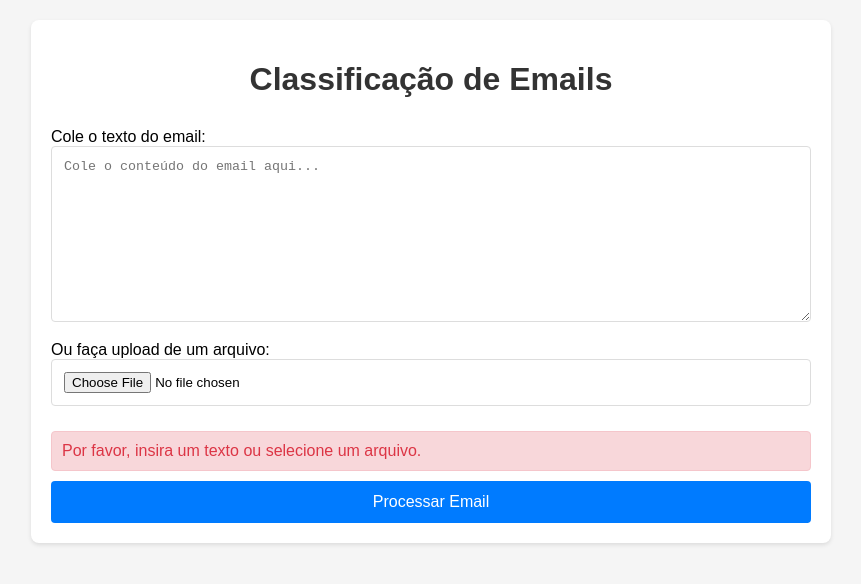
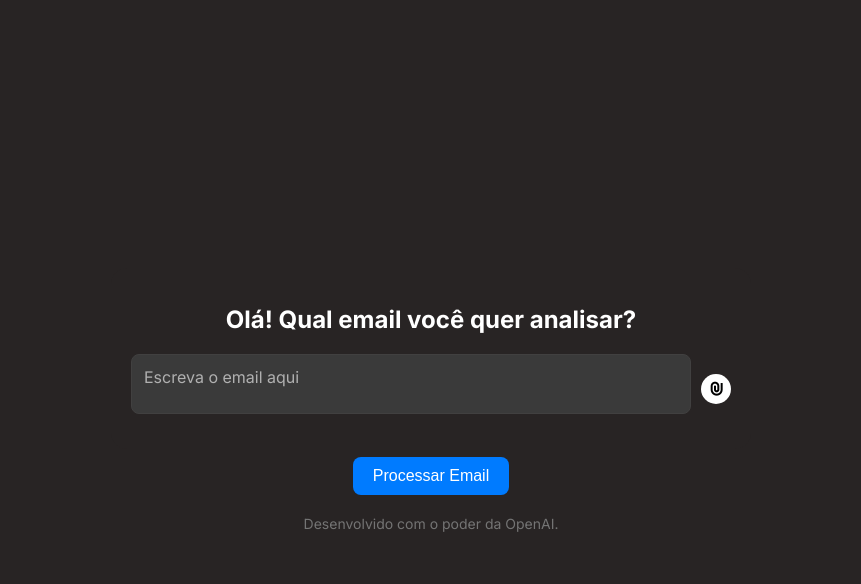
Before and after one commit to joaoadn/AutoU-Practical-Case-Project, a plain HTML site: page index.html in a window 1280 px wide. Both pictures are taken after a click on the button "Processar Email". Shown: the whole page, without its empty margins (209-1070 px from the left). Drawn offline with nearby package versions, Linux system fonts and the light colour scheme.

Commit message:
interface

```diff
--- a/index.html
+++ b/index.html
@@ -4,152 +4,179 @@
     <meta charset="UTF-8">
     <meta name="viewport" content="width=device-width, initial-scale=1.0">
     <title>Classificação de Emails</title>
+    <link href="https://cdn.jsdelivr.net/npm/remixicon@2.5.0/fonts/remixicon.css" rel="stylesheet">
+    <link href="https://fonts.googleapis.com/css2?family=Inter:wght@400;700&display=swap" rel="stylesheet">
     <style>
         body {
-            font-family: Arial, sans-serif;
+            font-family: 'Inter', 'Arial', sans-serif;
             margin: 0;
-            padding: 20px;
-            max-width: 800px;
-            margin: 0 auto;
-            background-color: #f5f5f5;
+            padding: 0;
+            background-color: #282424;
+            color: #ffffff;
+            display: flex;
+            flex-direction: column;
+            align-items: center;
+            justify-content: center;
+            height: 100vh;
         }
 
+
+
         .container {
-            background: white;
+            max-width: 600px;
+            width: 100%;
             padding: 20px;
-            border-radius: 8px;
-            box-shadow: 0 2px 4px rgba(0,0,0,0.1);
+            background: #282424;
+            border-radius: 16px;
+            text-align: center;
+            margin-bottom: 20px;
         }
 
         h1 {
-            color: #333;
-            text-align: center;
-            margin-bottom: 30px;
+            font-size: 24px;
+            margin-bottom: 20px;
+            color: #ffffff;
+            font-family: 'Inter', 'Arial', sans-serif; /* Aplica a fonte Inter aos títulos */
         }
 
-        textarea, input {
+        label {
+            display: block;
+            margin-bottom: 5px;
+            font-weight: bold;
+        }
+
+        .input-container {
+            display: flex;
+            align-items: center;
             width: 100%;
+            position: relative;
+        }
+
+        textarea {
+            flex: 1;
             padding: 12px;
             margin-bottom: 15px;
-            border: 1px solid #ddd;
-            border-radius: 4px;
+            border: 1px solid #414040;
+            border-radius: 8px;
             box-sizing: border-box;
+            font-size: 16px;
+            background-color: #3a3a3a;
+            color: #ffffff;
+            resize: none; /* Remove o redimensionamento manual */
+            overflow: hidden; /* Remove a barra de rolagem */
+            font-family: 'Inter', 'Arial', sans-serif; /* Aplica a fonte Inter ao textarea */
+            min-height: 48px; /* Altura inicial para 2 linhas */
         }
 
-        textarea:focus, input:focus {
-            outline: none;
-            border-color: #007bff;
+        textarea::placeholder {
+            font-family: 'Inter', 'Arial', sans-serif; /* Aplica a fonte Inter ao placeholder */
+            color: #b0b0b0;
+        }
+
+        .custom-file-upload {
+            margin-left: 10px;
+            width: 30px;
+            height: 30px;
+            background-color: #ffffff;
+            border-radius: 100%;
+            display: flex;
+            align-items: center;
+            justify-content: center;
+            cursor: pointer;
+            transition: background-color 0.3s ease;
+            position: relative;
+        }
+
+        .custom-file-upload:hover {
+            background-color: #868686;
+        }
+
+        .custom-file-upload i {
+            color: #000000;
+            font-size: 16px;
+        }
+
+        .custom-file-upload:hover::after {
+            content: 'Anexar arquivo (.pdf, .txt)';
+            position: absolute;
+            bottom: -30px;
+            left: 50%;
+            transform: translateX(-50%);
+            background-color: #282424;
+            color: #ffffff;
+            padding: 5px;
+            border-radius: 4px;
+            font-size: 12px;
+            white-space: nowrap;
+        }
+
+        input[type="file"] {
+            display: none; /* Esconde o input padrão */
         }
 
         button {
             background-color: #007bff;
             color: white;
-            padding: 12px 20px;
+            padding: 10px 20px;
             border: none;
-            border-radius: 4px;
+            border-radius: 8px;
             cursor: pointer;
-            width: 100%;
             font-size: 16px;
+            transition: background-color 0.3s ease;
+            margin-top: -12px;
         }
 
         button:hover {
             background-color: #0056b3;
         }
 
-        button:disabled {
-            background-color: #cccccc;
-            cursor: not-allowed;
+        .footer {
+            margin-top: 20px;
+            font-size: 14px;
+            color: #747474;
+            text-align: center;
         }
 
-        .result {
-            margin-top: 20px;
-            padding: 15px;
-            background: #f8f9fa;
-            border-radius: 4px;
-            border: 1px solid #ddd;
+        .footer img {
+            height: 20px;
+            vertical-align: middle;
+            margin-right: 5px;
         }
-
-        .error {
-            color: #dc3545;
-            padding: 10px;
-            margin: 10px 0;
-            border-radius: 4px;
-            background-color: #f8d7da;
-            border: 1px solid #f5c6cb;
-            display: none;
-        }
-
-        .loading {
-            display: none;
-            text-align: center;
-            margin: 20px 0;
-        }
-
-        .category-badge {
-            display: inline-block;
-            padding: 5px 10px;
-            border-radius: 15px;
-            font-size: 14px;
-            font-weight: bold;
-        }
-
-        .category-produtivo { background-color: #d4edda; color: #155724; }
-        .category-improdutivo { background-color: #f8d7da; color: #721c24; }
-        .category-urgente { background-color: #fff3cd; color: #856404; }
     </style>
 </head>
 <body>
     <div class="container">
-        <h1>Classificação de Emails</h1>
+        <h1>Olá! Qual email você quer analisar?</h1>
 
         <form id="emailForm">
-            <label for="emailText">Cole o texto do email:</label>
-            <textarea id="emailText" rows="10" placeholder="Cole o conteúdo do email aqui..."></textarea>
+            <div class="input-container">
+                <textarea id="emailText" rows="2" placeholder="Escreva o email aqui"></textarea>
+                <label for="fileUpload" class="custom-file-upload">
+                    <i class="ri-attachment-line"></i>
+                    <input type="file" id="fileUpload" accept=".txt,.pdf">
+                </label>
+            </div>
+        </form>
+    </div>
 
-            <label for="fileUpload">Ou faça upload de um arquivo:</label>
-            <input type="file" id="fileUpload" accept=".txt,.pdf">
+    <button type="button" onclick="processEmail()" id="processButton">Processar Email</button>
 
-            <div class="error" id="errorMessage"></div>
+    <div class="footer">
 
-            <button type="button" onclick="processEmail()" id="processButton">
-                Processar Email
-            </button>
-        </form>
-
-        <div class="loading" id="loading">
-            Processando... Por favor, aguarde.
-        </div>
-
-        <div class="result" id="resultSection" style="display: none;">
-            <h2>Resultado:</h2>
-            <p>
-                <strong>Categoria:</strong>
-                <span id="category" class="category-badge"></span>
-            </p>
-            <p>
-                <strong>Resposta Sugerida:</strong><br>
-                <span id="response"></span>
-            </p>
-        </div>
+        <span>Desenvolvido com o poder da OpenAI. </span>
     </div>
 
     <script>
         const processButton = document.getElementById('processButton');
-        const loadingDiv = document.getElementById('loading');
-        const errorDiv = document.getElementById('errorMessage');
-        const resultSection = document.getElementById('resultSection');
+        const emailText = document.getElementById('emailText');
+        const fileUpload = document.getElementById('fileUpload');
 
         function showError(message) {
-            errorDiv.textContent = message;
-            errorDiv.style.display = 'block';
-            setTimeout(() => {
-                errorDiv.style.display = 'none';
-            }, 5000);
+            alert(message);
         }
 
         function setLoading(isLoading) {
             processButton.disabled = isLoading;
-            loadingDiv.style.display = isLoading ? 'block' : 'none';
             processButton.textContent = isLoading ? 'Processando...' : 'Processar Email';
         }
 
@@ -164,19 +191,17 @@
 
         async function processEmail() {
             try {
-                const emailText = document.getElementById('emailText').value;
-                const file = document.getElementById('fileUpload').files[0];
+                const emailTextValue = emailText.value;
+                const file = fileUpload.files[0];
 
-                // Validação básica
-                if (!emailText && !file) {
+                if (!emailTextValue && !file) {
                     showError('Por favor, insira um texto ou selecione um arquivo.');
                     return;
                 }
 
                 setLoading(true);
-                errorDiv.style.display = 'none';
 
-                let content = emailText;
+                let content = emailTextValue;
                 if (file) {
                     content = await readFileContent(file);
                 }
@@ -207,31 +232,32 @@
                     throw new Error(result.error);
                 }
 
-                // Atualizar a interface
-                const categorySpan = document.getElementById('category');
-                categorySpan.textContent = result.category;
-                categorySpan.className = 'category-badge category-' + result.category.toLowerCase();
-
-                document.getElementById('response').textContent = result.response;
-                resultSection.style.display = 'block';
+                alert(`Categoria: ${result.category}\nResposta Sugerida: ${result.response}`);
             } catch (error) {
                 showError('Erro ao processar a requisição: ' + error.message);
             }
         }
 
-        // Limpar campos quando um novo arquivo é selecionado
-        document.getElementById('fileUpload').addEventListener('change', function(e) {
+        fileUpload.addEventListener('change', function(e) {
             if (e.target.files.length > 0) {
-                document.getElementById('emailText').value = '';
+                emailText.value = '';
             }
         });
 
-        // Limpar arquivo quando texto é inserido
-        document.getElementById('emailText').addEventListener('input', function(e) {
+        emailText.addEventListener('input', function(e) {
             if (e.target.value) {
-                document.getElementById('fileUpload').value = '';
+                fileUpload.value = '';
             }
+            adjustTextareaHeight(e.target);
         });
+
+        function adjustTextareaHeight(textarea) {
+            textarea.style.height = 'auto';
+            textarea.style.height = (textarea.scrollHeight) + 'px';
+        }
+
+        // Inicializa a altura do textarea
+        adjustTextareaHeight(emailText);
     </script>
 </body>
 </html>
--- a/style.css
+++ /dev/null
@@ -1,96 +0,0 @@
-body {
-    font-family: Arial, sans-serif;
-    margin: 0;
-    padding: 0;
-    background-color: #f5f5f5; /* Fundo suave */
-    display: flex;
-    justify-content: center;
-    align-items: center;
-    height: 100vh;
-    color: #333;
-}
-
-.container {
-    background: white;
-    padding: 20px;
-    border-radius: 8px;
-    box-shadow: 0 2px 4px rgba(0, 0, 0, 0.1);
-    width: 100%;
-    max-width: 800px;
-    box-sizing: border-box;
-}
-
-h1 {
-    text-align: center;
-    margin-bottom: 20px;
-}
-
-textarea, input {
-    width: 100%;
-    padding: 12px;
-    margin-bottom: 15px;
-    border: 1px solid #ddd;
-    border-radius: 4px;
-    box-sizing: border-box;
-}
-
-textarea:focus, input:focus {
-    border-color: #007bff;
-    outline: none;
-}
-
-button {
-    background-color: #007bff;
-    color: white;
-    padding: 12px 20px;
-    border: none;
-    border-radius: 4px;
-    cursor: pointer;
-    width: 100%;
-    font-size: 16px;
-}
-
-button:hover {
-    background-color: #0056b3;
-}
-
-button:disabled {
-    background-color: #cccccc;
-    cursor: not-allowed;
-}
-
-.result {
-    margin-top: 20px;
-    padding: 15px;
-    background: #f8f9fa;
-    border-radius: 4px;
-    border: 1px solid #ddd;
-}
-
-.error {
-    color: #dc3545;
-    padding: 10px;
-    margin: 10px 0;
-    border-radius: 4px;
-    background-color: #f8d7da;
-    border: 1px solid #f5c6cb;
-    display: none;
-}
-
-.loading {
-    display: none;
-    text-align: center;
-    margin: 20px 0;
-}
-
-.category-badge {
-    display: inline-block;
-    padding: 5px 10px;
-    border-radius: 15px;
-    font-size: 14px;
-    font-weight: bold;
-}
-
-.category-produtivo { background-color: #d4edda; color: #155724; }
-.category-improdutivo { background-color: #f8d7da; color: #721c24; }
-.category-urgente { background-color: #fff3cd; color: #856404; }
```
Also changed, not shown: openai-logo.png (added), requirements.txt.
